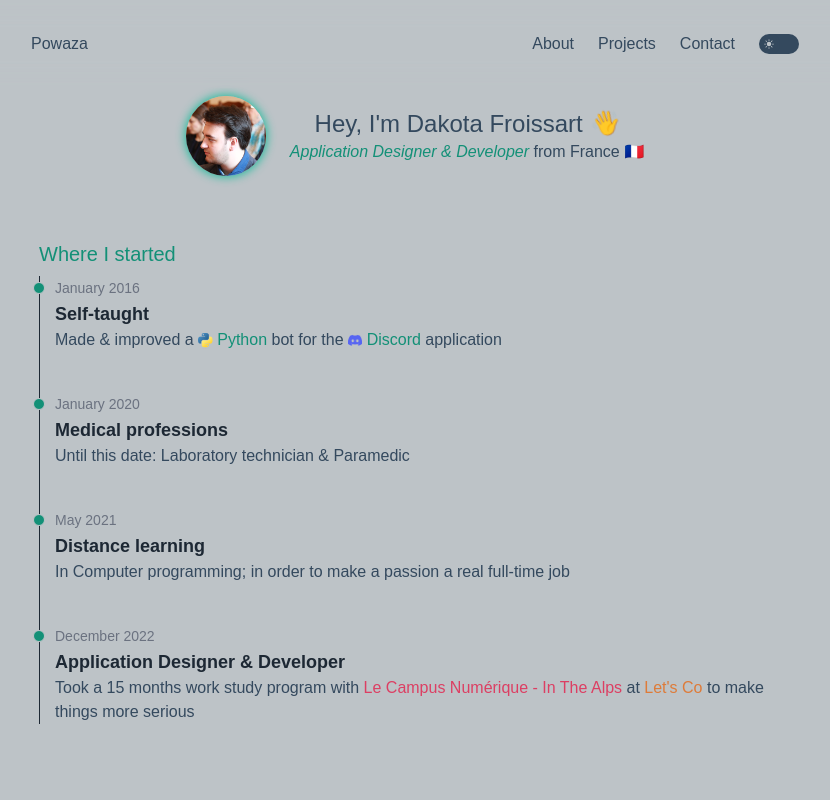
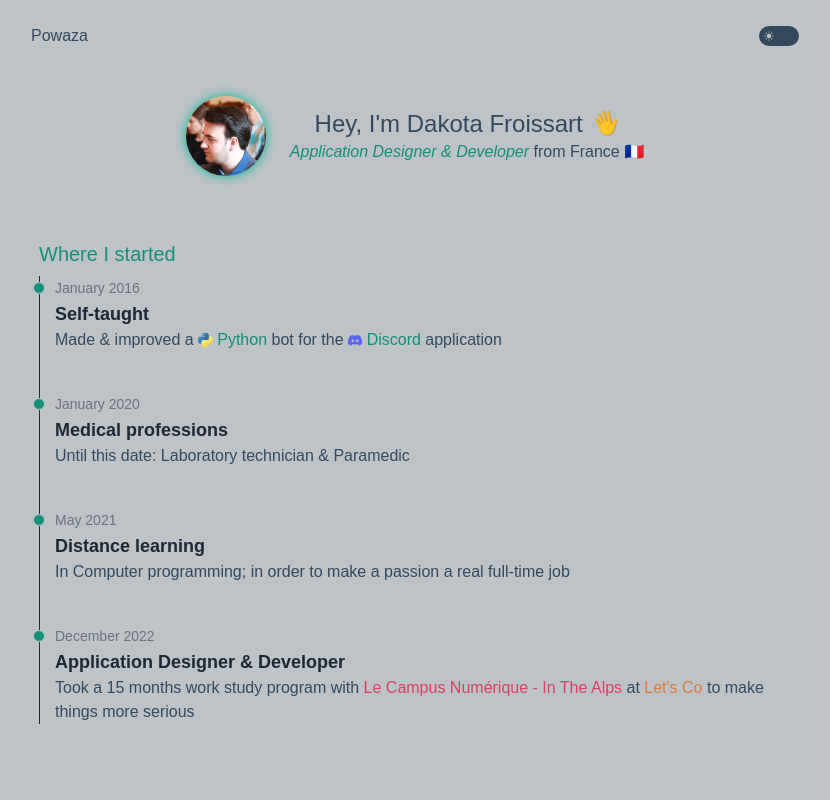
Before and after one commit to MalikAza/powaza_front, a React (Vite) app: page / in a window 1280 px wide. Shown: the top 800 px of the page, without its empty margins (225-1055 px from the left). Built offline with nearby package versions, Linux system fonts and the light colour scheme.

Commit message:
removing links/pages for now

```diff
--- a/src/components/nav.tsx
+++ b/src/components/nav.tsx
@@ -5,21 +5,21 @@ import DarkThemeSwitch from './switches/darkThemeSwitch'
 import { Link } from '../types/links'
 
 const links: Link[] = [
-  {
-    title: 'About',
-    ref: '#about',
-    icon: ''
-  },
-  {
-    title: 'Projects',
-    ref: '#projects',
-    icon: ''
-  },
-  {
-    title: 'Contact',
-    ref: '#contact',
-    icon: ''
-  },
+  // {
+  //   title: 'About',
+  //   ref: '#about',
+  //   icon: ''
+  // },
+  // {
+  //   title: 'Projects',
+  //   ref: '#projects',
+  //   icon: ''
+  // },
+  // {
+  //   title: 'Contact',
+  //   ref: '#contact',
+  //   icon: ''
+  // },
 ]
 
 export default function Nav() {
```
